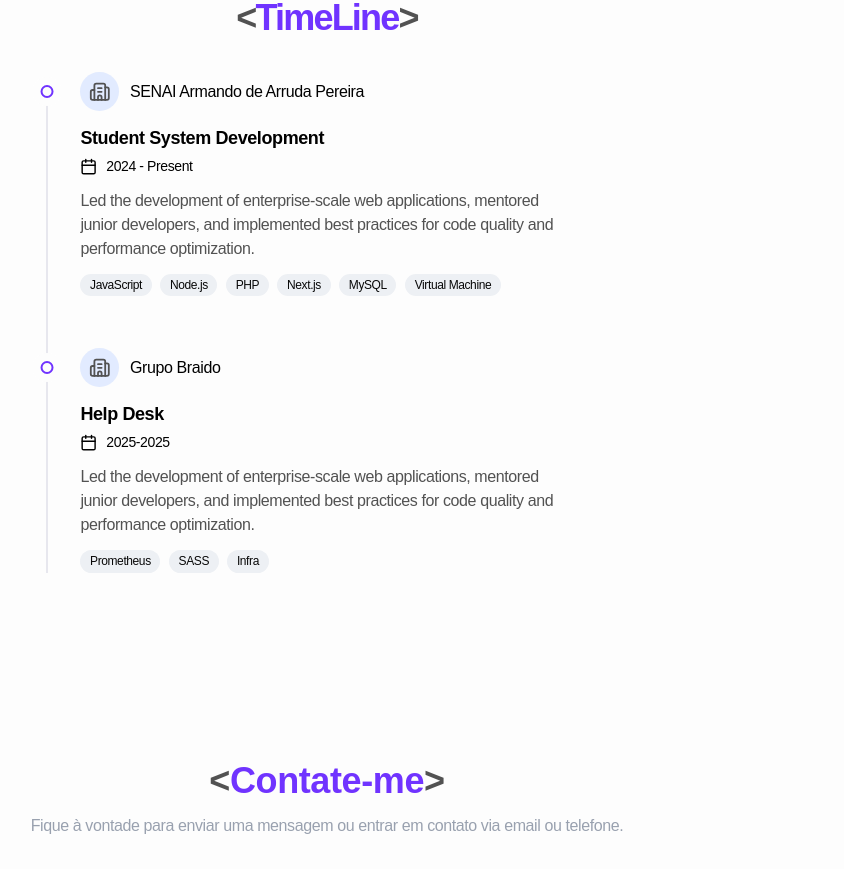
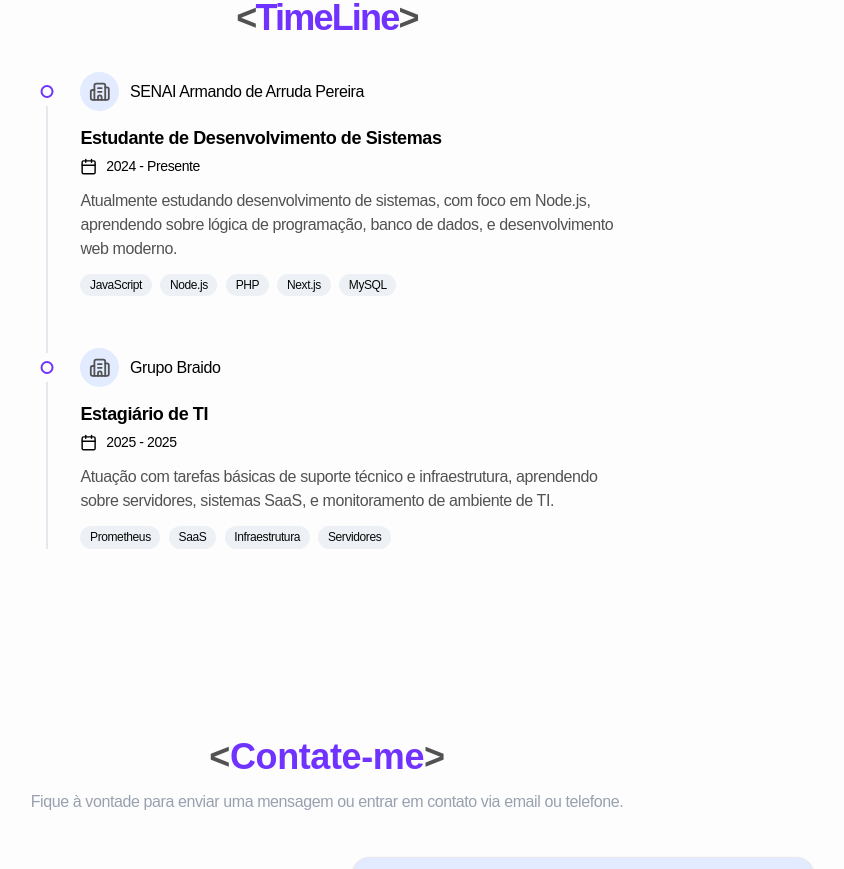
Before and after one commit to davithekid/davithedev, a Next.js app: page / in a window 1280 px wide. Shown: the part 5180-6049 px from the top of the page, without its empty margins (313-1157 px from the left). Built offline with nearby package versions, Linux system fonts and the light colour scheme.

Commit message:
update style

```diff
--- a/src/app/layout.jsx
+++ b/src/app/layout.jsx
@@ -19,7 +19,7 @@ export const metadata = {
 
 export default function RootLayout({ children }) {
   return (
-    <html lang="pt-br" suppressHydrationWarning>
+    <html lang="pt-br" className="scroll-smooth" suppressHydrationWarning>
       <body>
         <ThemeProvider
           attribute="class"
--- a/src/app/page.jsx
+++ b/src/app/page.jsx
@@ -18,32 +18,32 @@ export default function Home() {
         </header>
       </nav>
 
-      <section className="mx-auto">
+      <section id="principal" className="mx-auto">
         <Hero07 />
       </section>
 
-      <section className="mx-auto container">
+      <section id="tech" className="mx-auto container">
         <Techs />
       </section>
 
-      <section className="mx-auto  bg-violet-50 dark:bg-zinc-900">
+      <section id="servicos" className="mx-auto  bg-violet-50 dark:bg-zinc-900">
         <Feature16 />
       </section>
 
-      <section className="mx-auto container">
+      <section  id="projetos" className="mx-auto container">
         <Feature72 />
       </section>
 
-      <section className="mx-auto container">
+      <section id="certificados" className="mx-auto container">
         <Certificates />
       </section>
 
-      <section className="mx-auto container">
+      <section id="timeline" className="mx-auto container">
         <Timeline />
       </section>
 
 
-      <section className="mx-auto container">
+      <section id="contato" className="mx-auto container">
         <Contact02Page />
       </section>
 
--- a/src/blocks/certificates/index.jsx
+++ b/src/blocks/certificates/index.jsx
@@ -40,7 +40,7 @@ const Certificates = ({
                     {features.map((feature) => (
                         <div
                             key={feature.id}
-                            className="border-border flex flex-col overflow-clip rounded-xl border"
+                            className="border-border flex flex-col overflow-clip rounded-xl border mx-3  lg:mx-0"
                         >
                             <div>
                                 <img
--- a/src/blocks/features/index.jsx
+++ b/src/blocks/features/index.jsx
@@ -35,7 +35,7 @@ const Feature16 = () => {
           {features.map((feature, index) => (
             <div
               key={index}
-              className="rounded-2xl bg-accent p-8 transition-all hover:shadow-lg hover:-translate-y-1"
+              className="rounded-2xl bg-accent p-8 transition-all hover:shadow-lg hover:-translate-y-1 mx-3  lg:mx-0"
             >
               <span className="mb-6 flex size-14 items-center justify-center rounded-full bg-background shadow-inner">
                 {feature.icon}
--- a/src/blocks/footer/footer.jsx
+++ b/src/blocks/footer/footer.jsx
@@ -47,7 +47,7 @@ const Footer05Page = () => {
         <div className="max-w-(--breakpoint-xl) mx-auto">
           <div className="py-12 flex flex-col justify-start items-center">
             <Logo />
-            <ul className="mt-6 flex items-center gap-4 flex-wrap">
+            <ul className="mt-6 flex items-center gap-4 flex-wrap mx-2  lg:mx-0">
               {footerLinks.map(({ title, href }) => (
                 <li key={title}>
                   <Link href={href} className="text-muted-foreground hover:text-foreground">
--- a/src/blocks/projects/index.jsx
+++ b/src/blocks/projects/index.jsx
@@ -52,7 +52,7 @@ const Feature72 = ({
                     {features.map((feature) => (
                         <div
                             key={feature.id}
-                            className="border-border flex flex-col overflow-clip rounded-xl border"
+                            className="border-border flex flex-col overflow-clip rounded-xl border mx-3  lg:mx-0"
                         >
                             <div>
                                 <img
--- a/src/blocks/techs/index.jsx
+++ b/src/blocks/techs/index.jsx
@@ -51,7 +51,7 @@ const Techs = () => {
                         {services.map((service, index) => (
                             <div
                                 key={index}
-                                className="border-primary/50     space-y-6 rounded-2xl border p-8 transition-all hover:shadow-lg hover:-translate-y-1"
+                                className="border-primary/50     space-y-6 rounded-2xl border p-8 transition-all hover:shadow-lg hover:-translate-y-1 mx-3  lg:mx-0"
                             >
                                 <div className="flex items-center gap-4">
                                     <div className="bg-muted rounded-full p-3 text-primary">{service.icon}</div>
--- a/src/blocks/timeline/timeline.jsx
+++ b/src/blocks/timeline/timeline.jsx
@@ -1,24 +1,24 @@
 import { Badge } from "@/components/ui/badge";
 import { Building2, Calendar } from "lucide-react";
 
+
 const experiences = [
   {
-    title: "Student System Development",
+    title: "Estudante de Desenvolvimento de Sistemas",
     company: "SENAI Armando de Arruda Pereira",
-    period: "2024 - Present",
+    period: "2024 - Presente",
     description:
-      "Led the development of enterprise-scale web applications, mentored junior developers, and implemented best practices for code quality and performance optimization.",
-    technologies: ["JavaScript", "Node.js", "PHP", "Next.js", "MySQL", 'Virtual Machine'],
+      "Atualmente estudando desenvolvimento de sistemas, com foco em Node.js, aprendendo sobre lógica de programação, banco de dados, e desenvolvimento web moderno.",
+    technologies: ["JavaScript", "Node.js", "PHP", "Next.js", "MySQL"],
   },
   {
-    title: "Help Desk",
+    title: "Estagiário de TI",
     company: "Grupo Braido",
-    period: "2025-2025",
+    period: "2025 - 2025",
     description:
-      "Led the development of enterprise-scale web applications, mentored junior developers, and implemented best practices for code quality and performance optimization.",
-    technologies: ["Prometheus", "SASS", "Infra"],
+      "Atuação com tarefas básicas de suporte técnico e infraestrutura, aprendendo sobre servidores, sistemas SaaS, e monitoramento de ambiente de TI.",
+    technologies: ["Prometheus", "SaaS", "Infraestrutura", "Servidores"],
   },
-
 ];
 
 export default function Timeline() {
--- a/src/components/navbar/nav-menu.jsx
+++ b/src/components/navbar/nav-menu.jsx
@@ -14,37 +14,37 @@ export const NavMenu = (props) => (
       className="gap-3 space-x-0 data-[orientation=vertical]:flex-col data-[orientation=vertical]:items-start data-[orientation=vertical]:justify-start">
       <NavigationMenuItem>
         <NavigationMenuLink asChild>
-          <Link href="#">Inicio</Link>
+          <Link href="#principal">Inicio</Link>
         </NavigationMenuLink>
       </NavigationMenuItem>
       <NavigationMenuItem>
         <NavigationMenuLink asChild>
-          <Link href="#">Tecnologias</Link>
+          <Link href="#tech">Tecnologias</Link>
         </NavigationMenuLink>
       </NavigationMenuItem>
       <NavigationMenuItem>
         <NavigationMenuLink asChild>
-          <Link href="#">Serviços</Link>
+          <Link href="#servicos">Serviços</Link>
         </NavigationMenuLink>
       </NavigationMenuItem>
       <NavigationMenuItem>
         <NavigationMenuLink asChild>
-          <Link href="#">Projetos</Link>
+          <Link href="#projetos">Projetos</Link>
         </NavigationMenuLink>
       </NavigationMenuItem>
       <NavigationMenuItem>
         <NavigationMenuLink asChild>
-          <Link href="#">Certificados</Link>
+          <Link href="#certificados">Certificados</Link>
         </NavigationMenuLink>
       </NavigationMenuItem>
       <NavigationMenuItem>
         <NavigationMenuLink asChild>
-          <Link href="#">TimeLine</Link>
+          <Link href="#timeline">TimeLine</Link>
         </NavigationMenuLink>
       </NavigationMenuItem>
       <NavigationMenuItem>
         <NavigationMenuLink asChild>
-          <Link href="#">Contato</Link>
+          <Link href="#contato">Contato</Link>
         </NavigationMenuLink>
       </NavigationMenuItem>
       <div className="flex flex-col md:hidden items-center gap-3">
```
